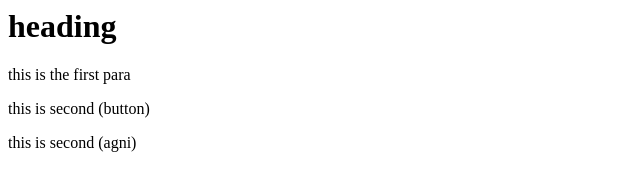
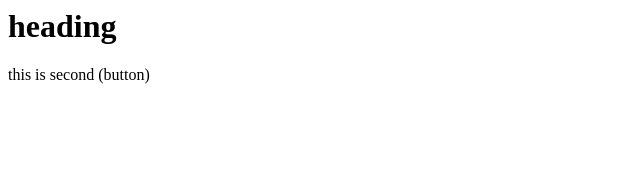
Before and after one commit to AjayKumarSingh12113/localrepo, a plain HTML site: page index.html in a window 1280 px wide. Shown: the whole page, without its empty margins (0-640 px from the left). Drawn offline with Linux system fonts and the light colour scheme.

Commit message:
add next

```diff
--- a/index.html
+++ b/index.html
@@ -1,4 +1,2 @@
 <h1>heading</h1>
-<p>this is the first para </p>
 <p>this is second (button)</p>
-<p>this is second (agni)</p>
```
